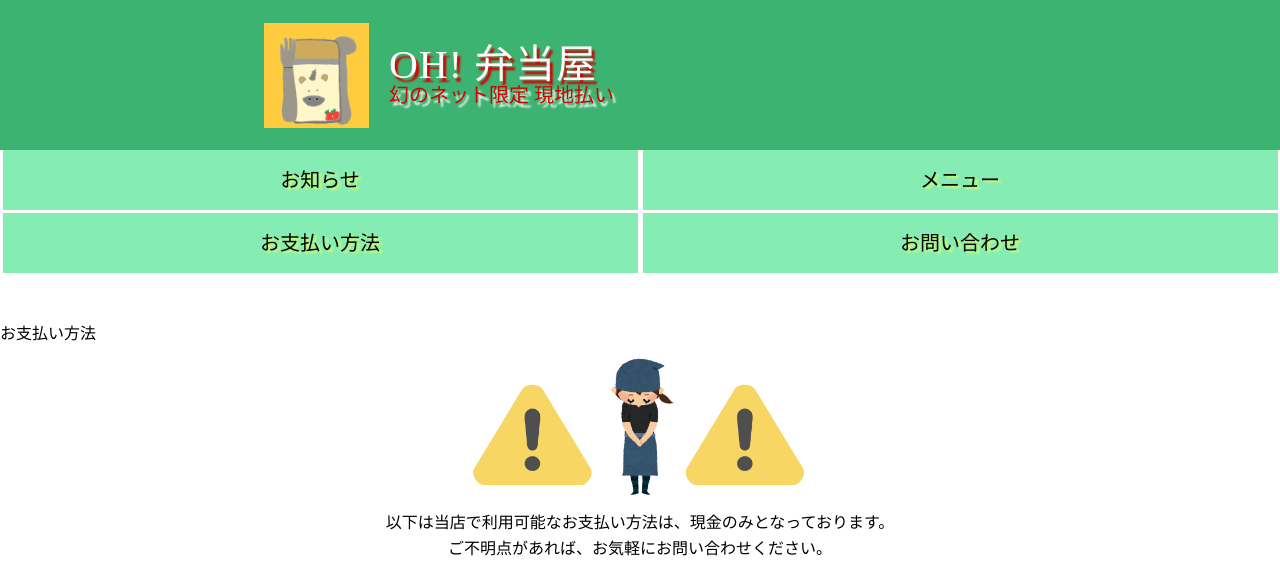
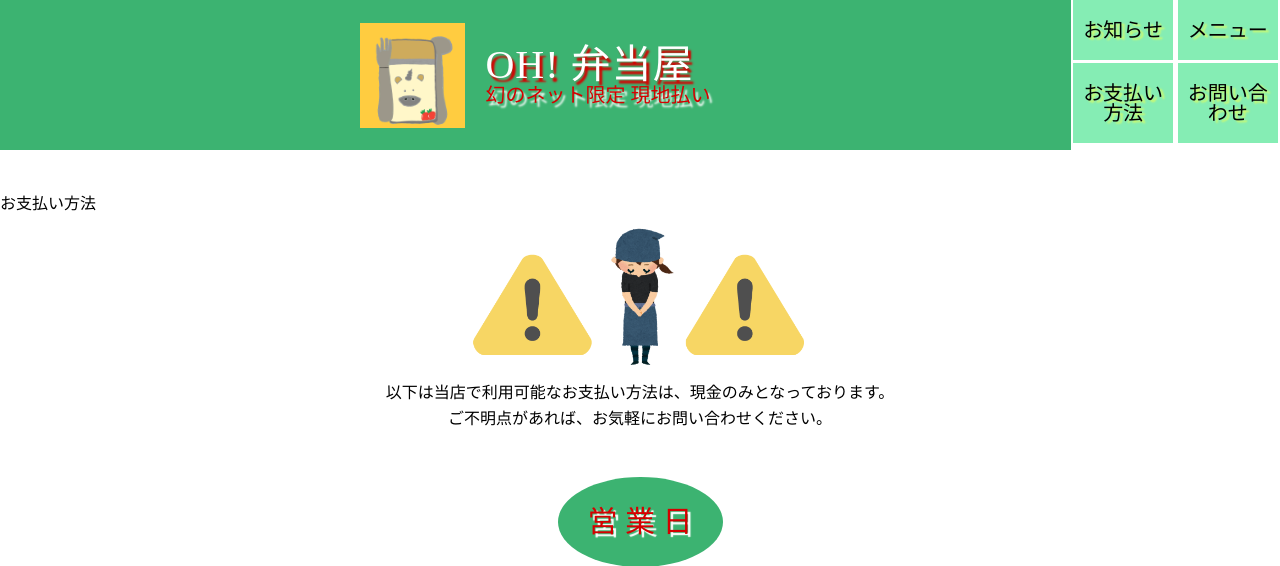
Before and after one commit to michikofujita/oh-bento, a PHP site: page /cash.php in a window 1280 px wide. Shown: the top 566 px of the page. Run offline with PHP 8.4, Linux system fonts and the light colour scheme.

Commit message:
藤田修正　menu画面も変更。

```diff
--- a/css/base-style.css
+++ b/css/base-style.css
@@ -1,4 +1,11 @@
 @charset "utf-8";
+.for-sh {
+    display: none;
+}
+.for-pc {
+    display: block;
+}
+
 
 body {
     margin: 0;
@@ -20,7 +27,6 @@ header .hero {
 }
 
 #logo  {
-    width: 49%;
     color: #d50000;
     text-shadow: 3px 4px 2px #ffffff;
     font-size: 20px;
@@ -173,8 +179,39 @@ footer {
 
 /* 画面サイズ変更 */
 
+@media screen and (min-width: 1000px) {
+    .for-sh {
+        display: block;
+    }
+    .for-pc {
+        display: none;
+    }
+    .flex {
+        display: flex;
+    }
+    header .hero {
+        background-color: #3cb371;
+        width: 100%;
+        height: 150px;
+    }
+}
 
-@media screen and (max-width: 1000px) {
+
+
+
+
+
+
+
+
+
+
+@media screen and (max-width: 999px) {
+    .hero {
+        display: flex;
+        justify-content: center;
+        align-items: center;
+    }
     .business {
         font-size: 1rem;
     }
@@ -199,3 +236,12 @@ footer {
         padding: 10px 15px;
     }
 }
+
+@media screen and (max-width: 470px) {
+    #logo span {
+        font-size: 1.8rem;
+    }
+    #logo {
+        font-size: 0.9rem;
+    }
+}
--- a/index.php
+++ b/index.php
@@ -2,7 +2,7 @@
 <?php require 'menu.php'; ?>
 
    <!-- 商品 -->
-<?php require 'product.php'; ?>
+<!-- <?php require 'product.php'; ?> -->
 
    <!-- 商品 -->
 <?php require 'address.php'; ?>
--- a/menu.php
+++ b/menu.php
@@ -1,14 +1,30 @@
 <header>
-    <div class="hero">
-        <img src="images/img08.png" alt="お店ロゴ" class="small-image">
-        <h1 id="logo"><span>OH! 弁当屋</span><br>幻のネット限定 現地払い</h1>
+    <div class="flex">
+        <div class="hero">
+            <img src="images/img08.png" alt="お店ロゴ" class="small-image">
+            <h1 id="logo"><span>OH! 弁当屋</span><br>幻のネット限定 現地払い</h1>
+        </div>
+        <!-- パソコンサイズ　ややこしくてごめーん -->
+        <div class="for-sh">
+            <nav>
+                <ul>
+                    <li><a href="#"><b>お知らせ</b></a></li>
+                    <li><a href="#"><b>メニュー</b></a></li>
+                    <li><a href="cash.php"><b>お支払い方法</b></a></li>
+                    <li><a href="#"><b>お問い合わせ<b></a></li>
+                </ul>
+            </nav>
+        </div>
     </div>
+    <!-- スマホサイズ -->
+    <div class="for-pc">
         <nav>
             <ul>
-                <li><a href="#">お知らせ</a></li>
-                <li><a href="#">メニュー</a></li>
-                <li><a href="cash.php">お支払い方法</a></li>
-                <li><a href="#">お問い合わせ</a></li>
+                <li><a href="#"><b>お知らせ</b></a></li>
+                <li><a href="#"><b>メニュー</b></a></li>
+                <li><a href="cash.php"><b>お支払い方法</b></a></li>
+                <li><a href="#"><b>お問い合わせ<b></a></li>
             </ul>
         </nav>
+    </div>
 </header>
```
